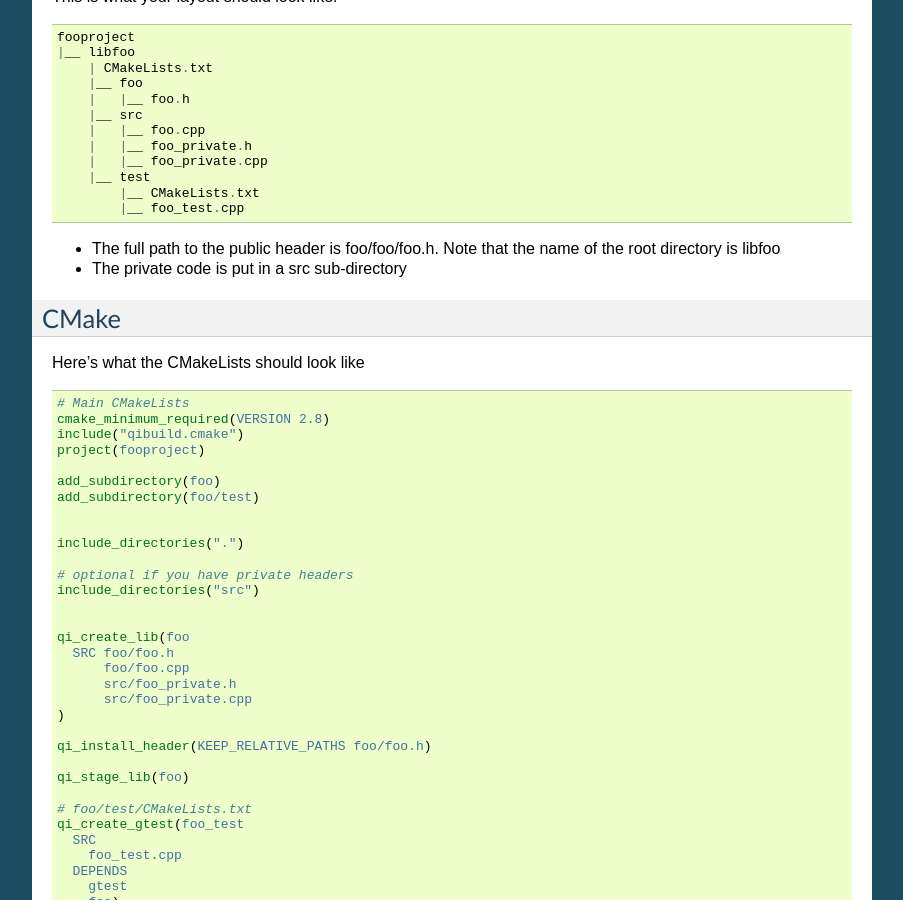
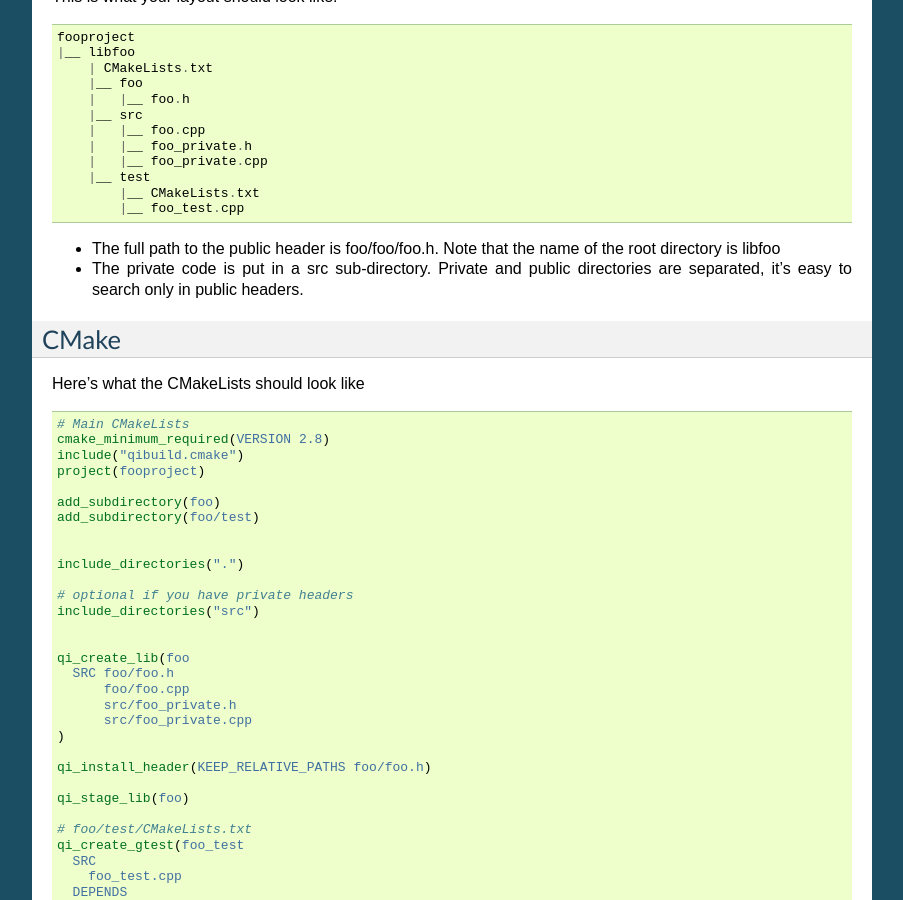
Before and after one commit to aldebaran/qibuild, a Sphinx documentation site: the page built from doc/tutos/advanced/how_to_write_a_library.rst, in a window 1280 px wide and 900 px high, scrolled down 455 px. Shown: the whole window, without its empty margins (198-1101 px from the left). Built offline with Sphinx 7.4.7, drawn with Linux system fonts in a browser that asks for light colours; pages that are not in the unit, such as notebooks, are missing from menus.

Commit message:
doc: explain rational for separating header and src in libs

```diff
--- a/doc/tutos/advanced/how_to_write_a_library.rst
+++ b/doc/tutos/advanced/how_to_write_a_library.rst
@@ -45,7 +45,8 @@ This is what your layout should look like::
 * The full path to the public header is foo/foo/foo.h. Note that the name of the
   root directory is libfoo
 
-* The private code is put in a src sub-directory
+* The private code is put in a src sub-directory. Private and public directories
+  are separated, it's easy to search only in public headers.
 
 CMake
 -----
```
